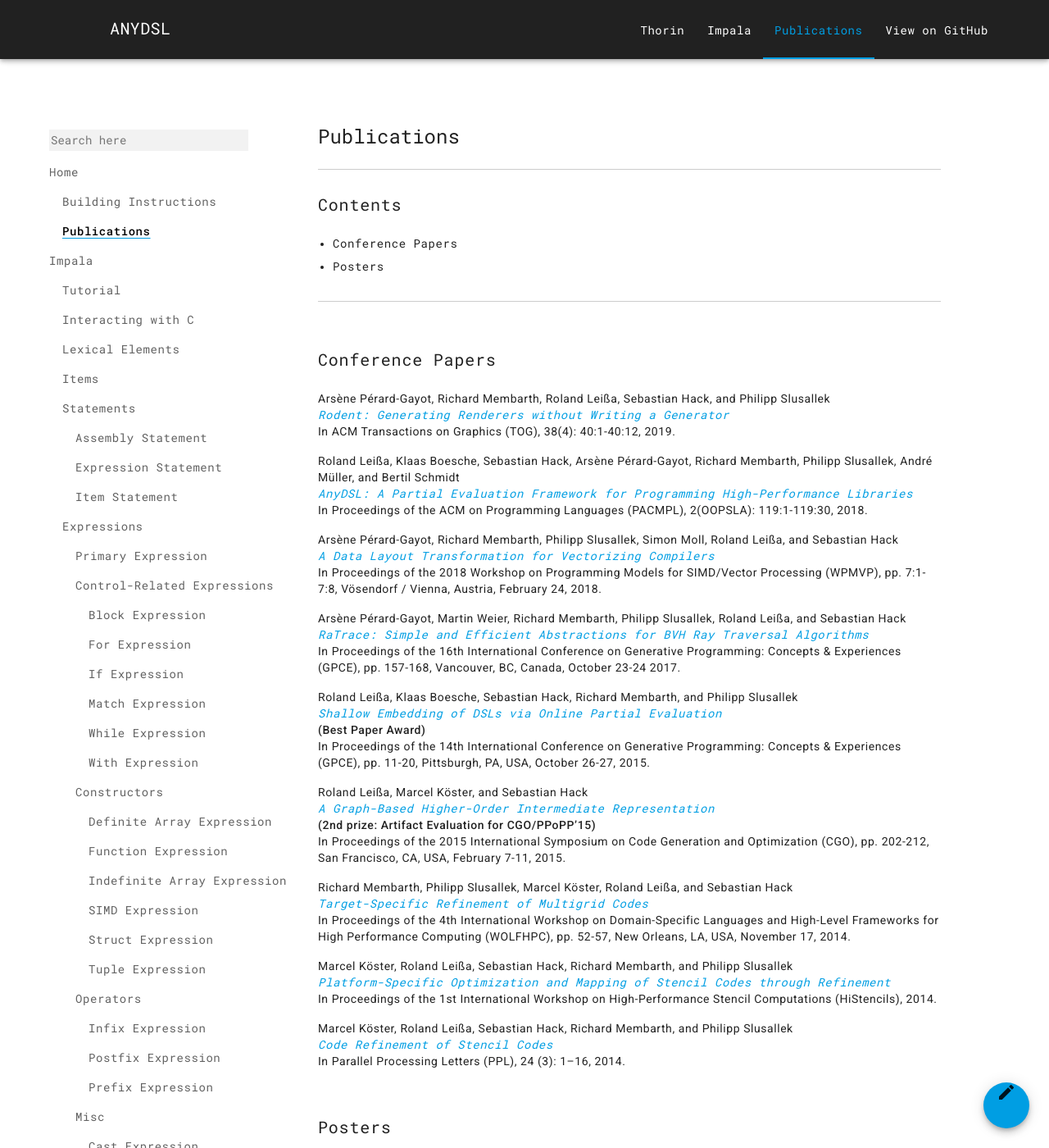
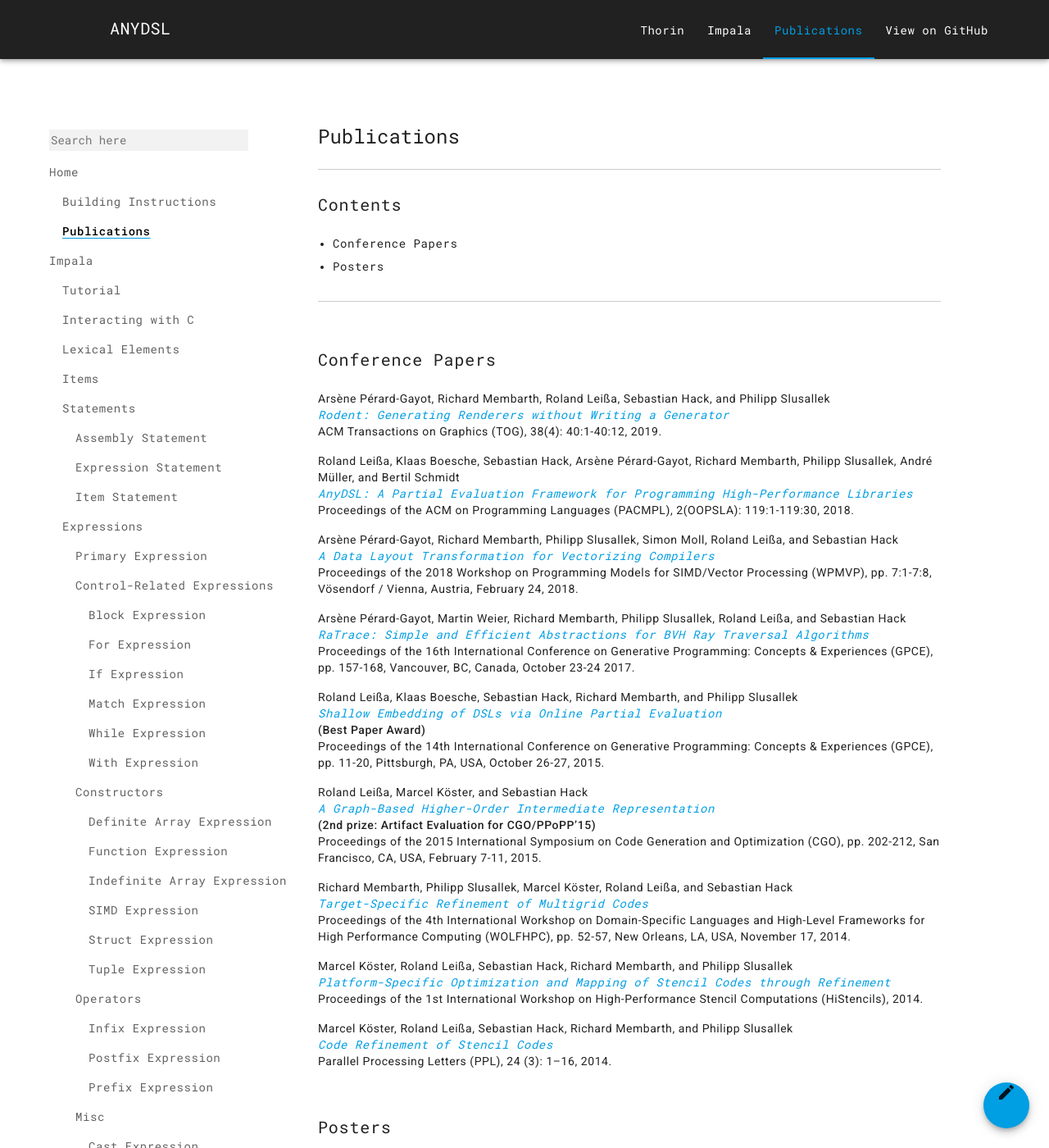
Before and after one commit to AnyDSL/anydsl.github.io, a Jekyll site: the page built from Publications.md, in a window 1280 px wide and 1400 px high. Shown: the whole window at 82% size. Built offline with Jekyll 4.4.1, drawn with Linux system fonts in a browser that asks for light colours; nearby versions of some CDN libraries.

Commit message:
Cleanup.

```diff
--- a/_data/publications.yml
+++ b/_data/publications.yml
@@ -6,7 +6,7 @@ papers:
     - Roland Leißa
     - Sebastian Hack
     - Philipp Slusallek
-   venue: "In ACM Transactions on Graphics (TOG), 38(4): 40:1-40:12, 2019."
+   venue: "ACM Transactions on Graphics (TOG), 38(4): 40:1-40:12, 2019."
    date: "2019-07-28"
    url: https://graphics.cg.uni-saarland.de/papers/perard-2019-siggraph-rodent.pdf
 
@@ -20,7 +20,7 @@ papers:
     - Philipp Slusallek
     - André Müller
     - Bertil Schmidt
-   venue: "In Proceedings of the ACM on Programming Languages (PACMPL), 2(OOPSLA): 119:1-119:30, 2018."
+   venue: "Proceedings of the ACM on Programming Languages (PACMPL), 2(OOPSLA): 119:1-119:30, 2018."
    date: "2018-11-07"
    url: http://compilers.cs.uni-saarland.de/papers/anydsl.pdf
 
@@ -32,7 +32,7 @@ papers:
     - Simon Moll
     - Roland Leißa
     - Sebastian Hack
-   venue: "In Proceedings of the 2018 Workshop on Programming Models for SIMD/Vector Processing (WPMVP), pp. 7:1-7:8, Vösendorf / Vienna, Austria, February 24, 2018."
+   venue: "Proceedings of the 2018 Workshop on Programming Models for SIMD/Vector Processing (WPMVP), pp. 7:1-7:8, Vösendorf / Vienna, Austria, February 24, 2018."
    date: "2018-02-24"
    url: https://graphics.cg.uni-saarland.de/papers/perard-2018-wpmvp.pdf
 
@@ -44,7 +44,7 @@ papers:
     - Philipp Slusallek
     - Roland Leißa
     - Sebastian Hack
-   venue: "In Proceedings of the 16th International Conference on Generative Programming: Concepts & Experiences (GPCE), pp. 157-168, Vancouver, BC, Canada, October 23-24 2017."
+   venue: "Proceedings of the 16th International Conference on Generative Programming: Concepts & Experiences (GPCE), pp. 157-168, Vancouver, BC, Canada, October 23-24 2017."
    date: "2017-10-24"
    url: https://graphics.cg.uni-saarland.de/papers/perard-2017-gpce.pdf
 
@@ -55,7 +55,7 @@ papers:
     - Sebastian Hack
     - Richard Membarth
     - Philipp Slusallek
-   venue: "In Proceedings of the 14th International Conference on Generative Programming: Concepts & Experiences (GPCE), pp. 11-20, Pittsburgh, PA, USA, October 26-27, 2015."
+   venue: "Proceedings of the 14th International Conference on Generative Programming: Concepts & Experiences (GPCE), pp. 11-20, Pittsburgh, PA, USA, October 26-27, 2015."
    awarding: Best Paper Award
    date: "2015-10-26"
    url: http://compilers.cs.uni-saarland.de/papers/gpce15.pdf
@@ -65,7 +65,7 @@ papers:
     - Roland Leißa
     - Marcel Köster
     - Sebastian Hack
-   venue: "In Proceedings of the 2015 International Symposium on Code Generation and Optimization (CGO), pp. 202-212, San Francisco, CA, USA, February 7-11, 2015."
+   venue: "Proceedings of the 2015 International Symposium on Code Generation and Optimization (CGO), pp. 202-212, San Francisco, CA, USA, February 7-11, 2015."
    awarding: "2nd prize: Artifact Evaluation for CGO/PPoPP'15"
    date: "2015-02-07"
    url: http://compilers.cs.uni-saarland.de/papers/lkh15_cgo.pdf
@@ -77,7 +77,7 @@ papers:
     - Marcel Köster
     - Roland Leißa
     - Sebastian Hack
-   venue: "In Proceedings of the 4th International Workshop on Domain-Specific Languages and High-Level Frameworks for High Performance Computing (WOLFHPC), pp. 52-57, New Orleans, LA, USA, November 17, 2014."
+   venue: "Proceedings of the 4th International Workshop on Domain-Specific Languages and High-Level Frameworks for High Performance Computing (WOLFHPC), pp. 52-57, New Orleans, LA, USA, November 17, 2014."
    date: "2014-11-17"
    url: https://graphics.cg.uni-saarland.de/papers/membarth-2014-wolfhpc.pdf
 
@@ -88,7 +88,7 @@ papers:
     - Sebastian Hack
     - Richard Membarth
     - Philipp Slusallek
-   venue: "In Parallel Processing Letters (PPL), 24 (3): 1–16, 2014."
+   venue: "Parallel Processing Letters (PPL), 24 (3): 1–16, 2014."
    date: "2014"
    url: http://compilers.cs.uni-saarland.de/papers/ppl14_web.pdf
 
@@ -99,7 +99,7 @@ papers:
     - Sebastian Hack
     - Richard Membarth
     - Philipp Slusallek
-   venue: "In Proceedings of the 1st International Workshop on High-Performance Stencil Computations (HiStencils), 2014."
+   venue: "Proceedings of the 1st International Workshop on High-Performance Stencil Computations (HiStencils), 2014."
    date: "2014"
    url: http://compilers.cs.uni-saarland.de/papers/klhms14.pdf
 
```
